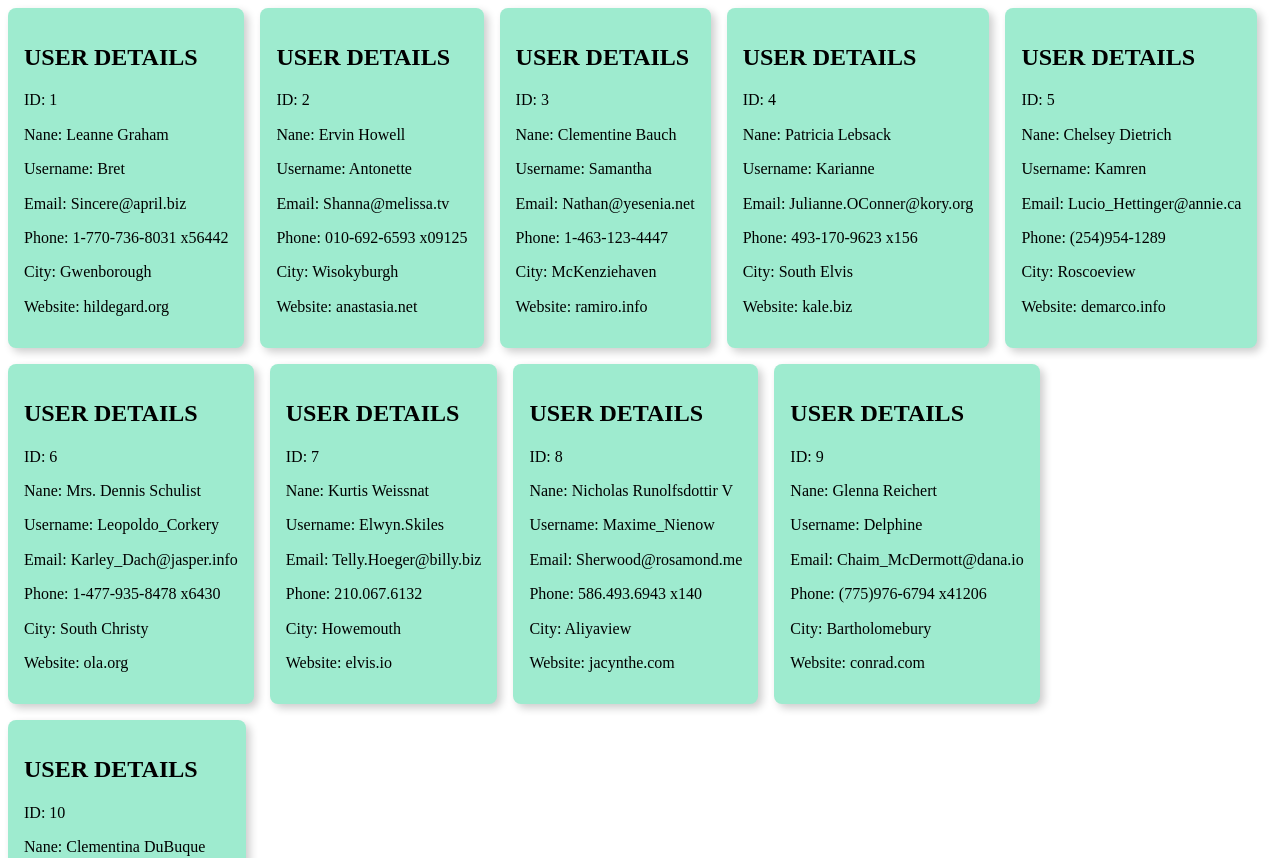
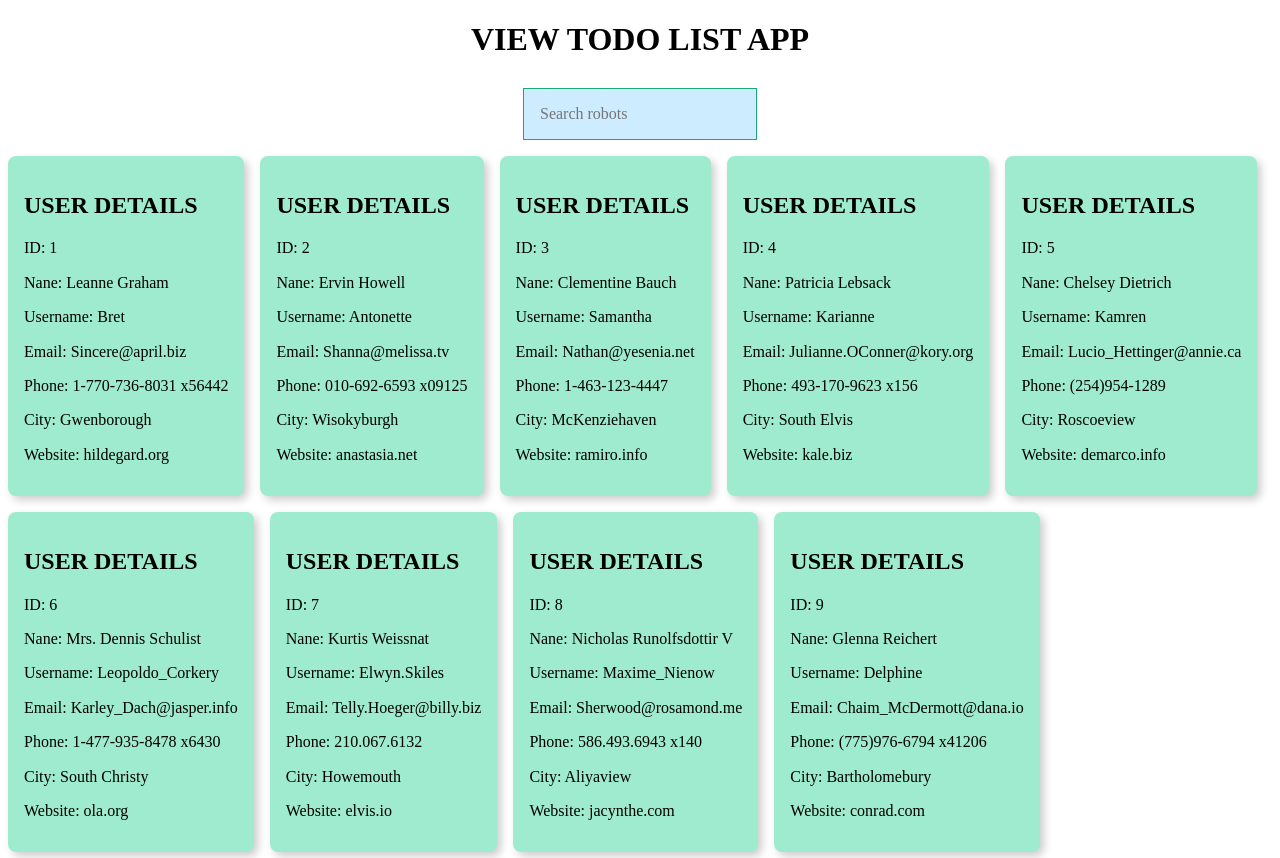
Before and after one commit to ushashir/view-todo-list, a React (Create React App) app: page / in a window 1280 px wide. Shown: the top 858 px of the page. Built offline with nearby package versions, Linux system fonts and the light colour scheme.

Commit message:
back to App.js

```diff
--- a/src/App.js
+++ b/src/App.js
@@ -1,11 +1,17 @@
 
 import React from 'react';
-// import './App.css';
-import View from './components/View';
+import ViewList from './components/ViewList';
+import { users } from './components/users';
+import SearchBox from './components/SearchBox';
 
 function App() {
   return (
-    <View />
+    <div >
+      <h1 className="tc">VIEW TODO LIST APP</h1>
+      <SearchBox />
+      <ViewList users={users} />
+    </div>
+
   );
 }
 
--- a/src/components/SearchBox.js
+++ b/src/components/SearchBox.js
@@ -2,12 +2,12 @@ import React from 'react';
 
 const SearchBox = ({searchField, searchChange}) => {
     return (
-        <div className='pa2'>
+        <div className='pa2 tc'>
             <input
-            className='pa3 ba b--green bg-lightest-blue'
-            type='search'
-            placeholder='Search robots'
-            onChange = {searchChange}
+                className='pa3 ba b--green bg-lightest-blue'
+                type='search'
+                placeholder='Search robots'
+                onChange = {searchChange}
             />
         </div>
     );
--- a/src/components/View.js
+++ b/src/components/ViewDiv.js
@@ -2,7 +2,7 @@ import React from 'react';
 // import users from './users'
 
 
-const View = ( { id, name, username, email, phone, address, website } ) => {
+const ViewDiv = ( { id, name, username, email, phone, address, website } ) => {
 
     return (
 
@@ -22,4 +22,4 @@ const View = ( { id, name, username, email, phone, address, website } ) => {
 
     );
 }
-export default View;
+export default ViewDiv;
--- a/src/components/ViewList.js
+++ b/src/components/ViewList.js
@@ -1,5 +1,5 @@
 import React from 'react';
-import View from './View';
+import ViewDiv from './ViewDiv';
 
 const ViewList = ({ users }) => {
     return (
@@ -7,7 +7,7 @@ const ViewList = ({ users }) => {
         {
         users.map((user, i) => {
             return  (
-                <View
+                <ViewDiv
                     key={i}
                     id={users[i].id}
                     name={users[i].name}
--- a/src/index.js
+++ b/src/index.js
@@ -1,17 +1,7 @@
 import React from 'react';
 import ReactDOM from 'react-dom';
-// import View from './components/View';
-import ViewList from './components/ViewList';
-// import App from './App';
+import App from './App';
 import 'tachyons';
-import { users } from './components/users';
 
-
-ReactDOM.render(
-  <div>
-    <ViewList users={users} />
-
-  </div>,
-
-  document.getElementById('root')
+ReactDOM.render(<App  />,document.getElementById('root')
 );
```
